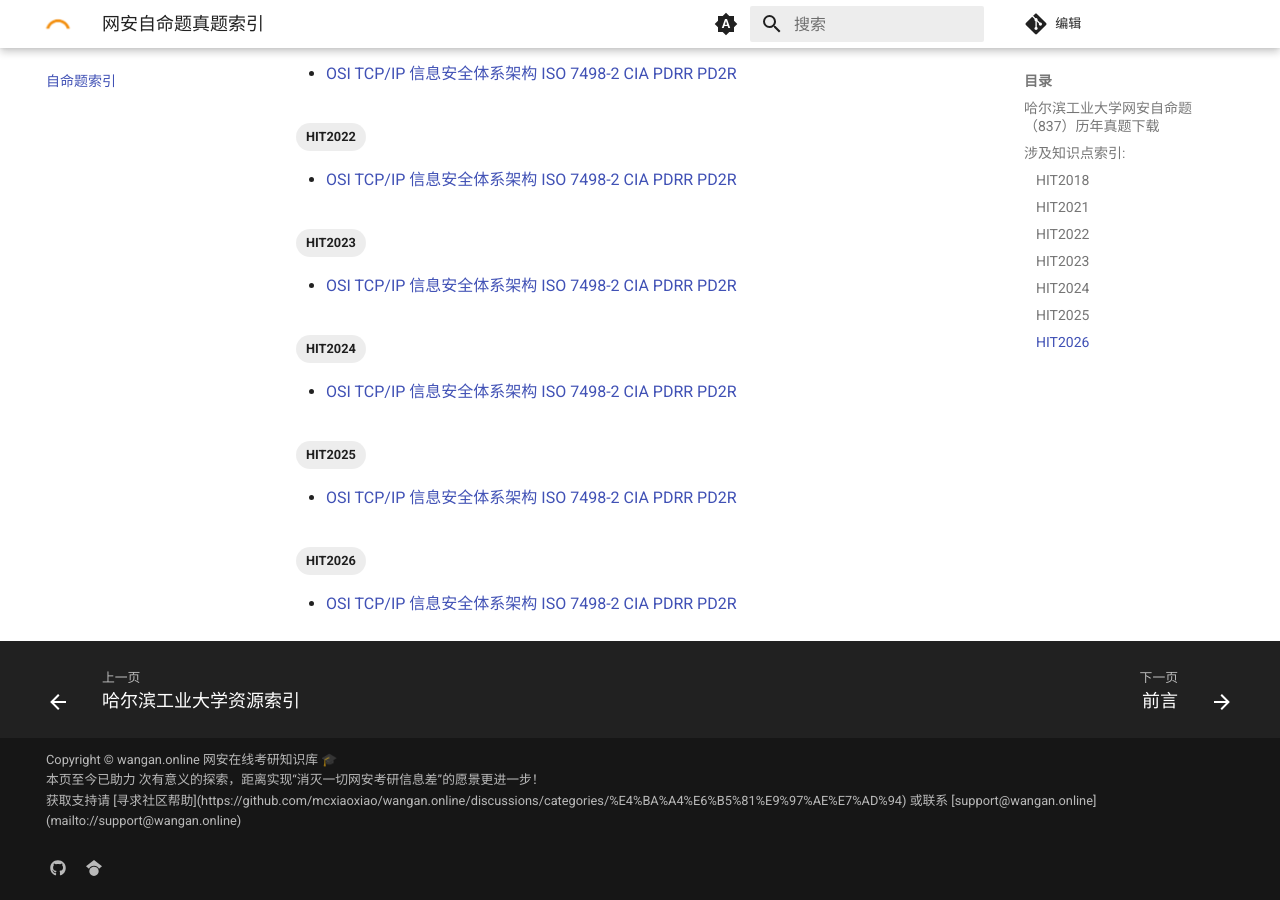
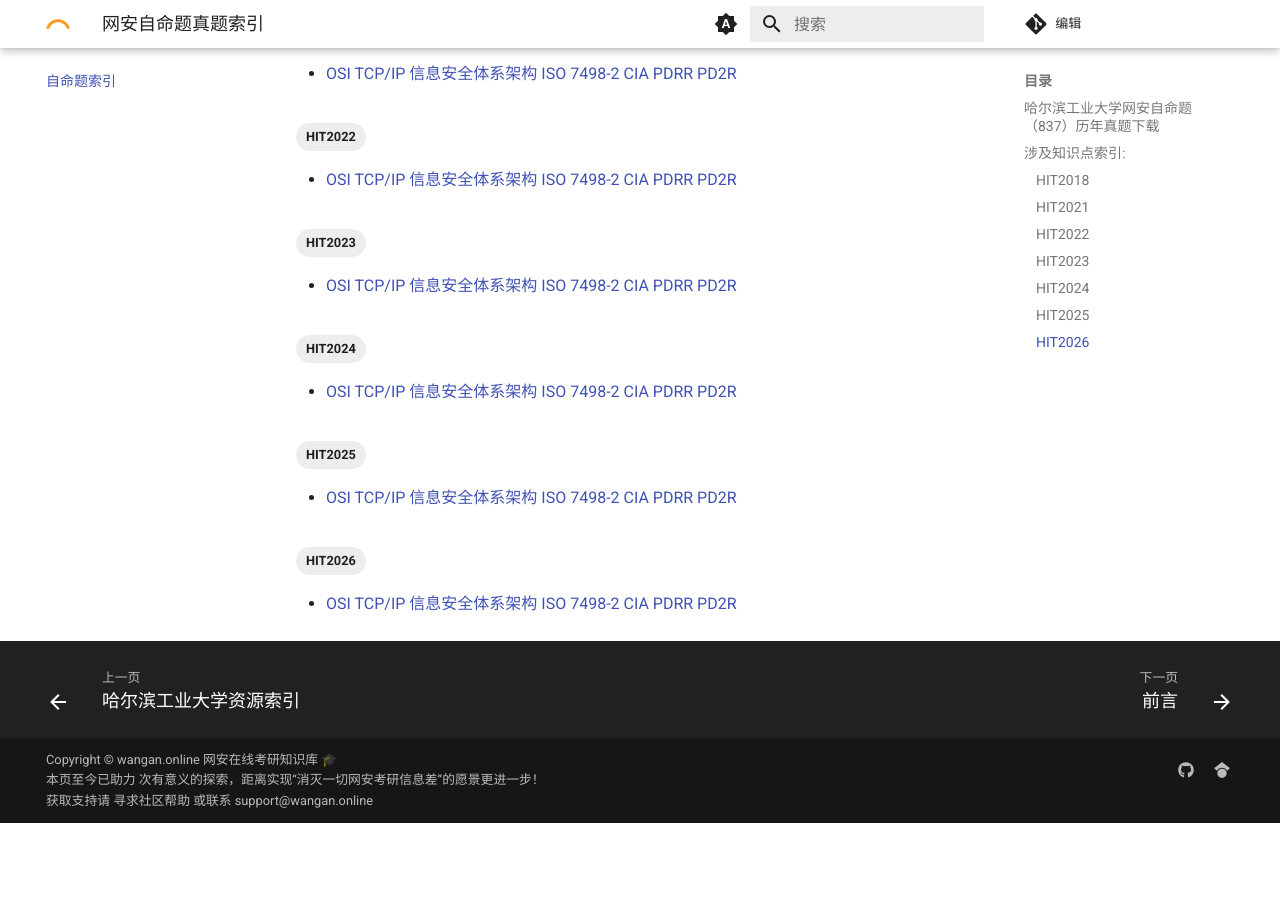
Before and after one commit to mcxiaoxiao/wangan.online, an MkDocs documentation site: the page built from docs/真题.md, in a window 1280 px wide and 900 px high, scrolled down 599 px. Built offline with MkDocs 1.6.1 and Material for MkDocs 9.7.7, drawn with Linux system fonts in a browser that asks for light colours; comment, search, counter and statistics services are not loaded; after the commit the page ends 1422 px from its top, so only the background shows below that; part of the change alters nothing that is shown.

Commit message:
Update mkdocs.yml

```diff
--- a/mkdocs.yml
+++ b/mkdocs.yml
@@ -208,7 +208,7 @@ theme:
 
 repo_url: https://github.com/mcxiaoxiao/wangan.online
 repo_name: 编辑
-copyright: Copyright &copy; <a href="https://github.com/mcxiaoxiao/wangan.online" target="_blank">wangan.online</a> 网安在线考研知识库 🎓 </br>  <script async src="//busuanzi.ibruce.info/busuanzi/2.3/busuanzi.pure.mini.js"></script> 本页至今已助力 <span id="busuanzi_value_page_pv"></span> 次有意义的探索，距离实现“消灭一切网安考研信息差”的愿景更进一步！ <script async src="https://www.googletagmanager.com/gtag/js?id=G-PXE4WWSR48"></script> <script> window.dataLayer = window.dataLayer || []; function gtag(){dataLayer.push(arguments);} gtag('js', new Date()); gtag('config', 'G-PXE4WWSR48'); </script>   </br> 获取支持请 [寻求社区帮助](https://github.com/mcxiaoxiao/wangan.online/discussions/categories/%E4%BA%A4%E6%B5%81%E9%97%AE%E7%AD%94) 或联系 [support@wangan.online](mailto://support@wangan.online)
+copyright: Copyright &copy; <a href="https://github.com/mcxiaoxiao/wangan.online" target="_blank">wangan.online</a> 网安在线考研知识库 🎓 </br>  <script async src="//busuanzi.ibruce.info/busuanzi/2.3/busuanzi.pure.mini.js"></script> 本页至今已助力 <span id="busuanzi_value_page_pv"></span> 次有意义的探索，距离实现“消灭一切网安考研信息差”的愿景更进一步！ <script async src="https://www.googletagmanager.com/gtag/js?id=G-PXE4WWSR48"></script> <script> window.dataLayer = window.dataLayer || []; function gtag(){dataLayer.push(arguments);} gtag('js', new Date()); gtag('config', 'G-PXE4WWSR48'); </script>   </br> 获取支持请 <a href="https://github.com/mcxiaoxiao/wangan.online/discussions/categories/%E4%BA%A4%E6%B5%81%E9%97%AE%E7%AD%94" target="_blank" rel="noopener noreferrer">寻求社区帮助</a> 或联系 <a href="mailto:support@wangan.online">support@wangan.online</a>
 
 
 extra:
```
